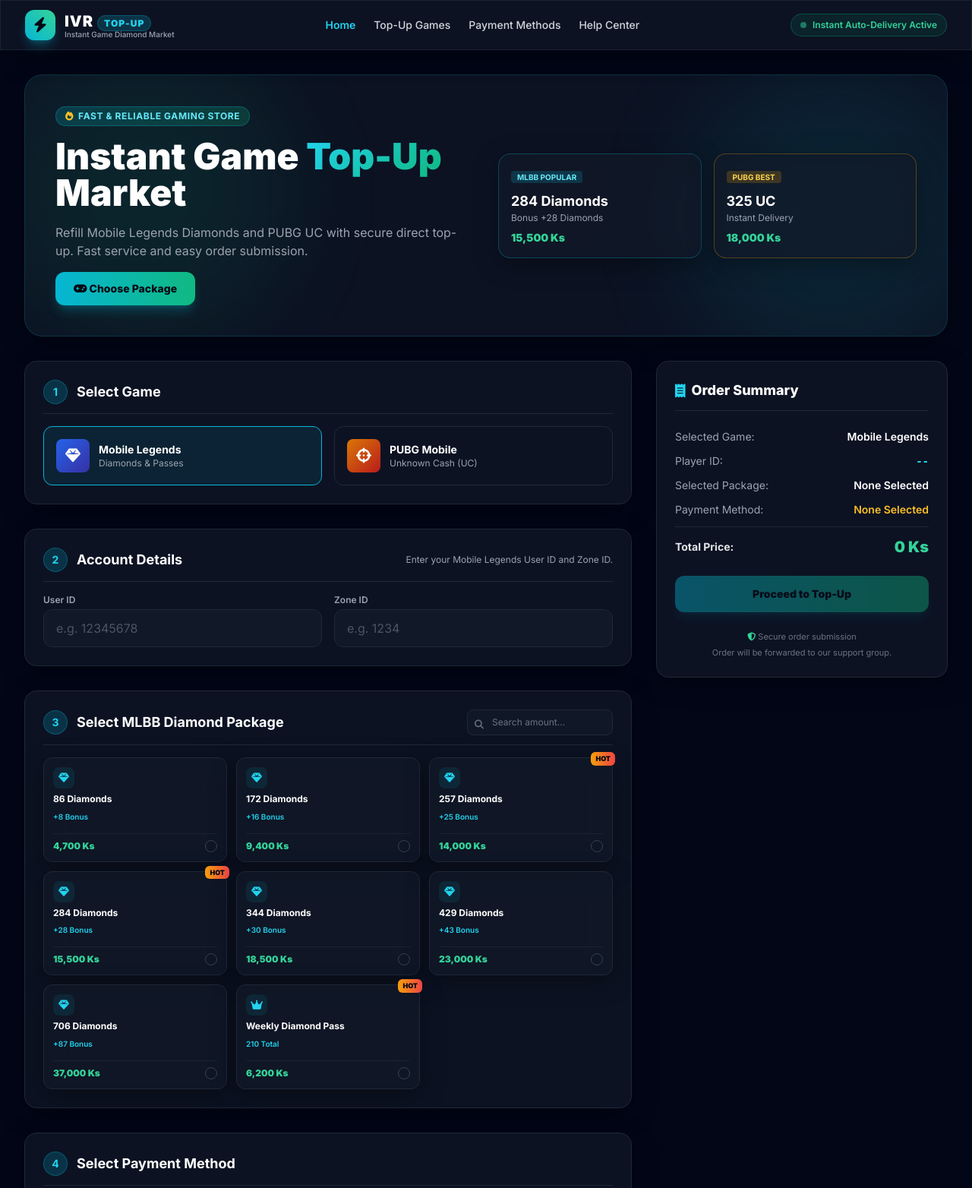
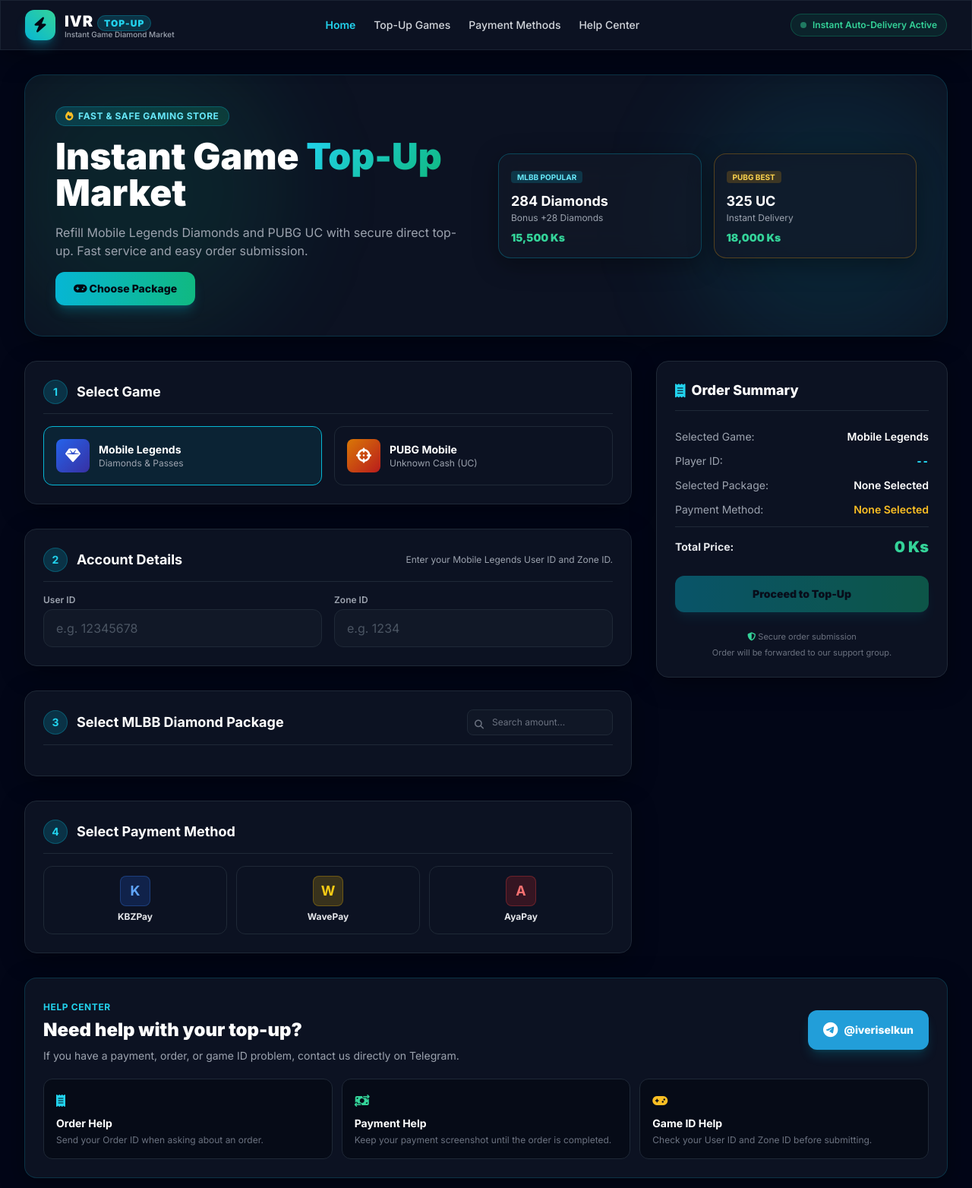
Before and after one commit to ngwemoe9162-ui/ivr-telegram-backend, a website: page index.html in a window 1280 px wide. Shown: the top 1564 px of the page at 76% size. Drawn offline with nearby package versions, Linux system fonts and the light colour scheme.

Commit message:
Update index.html

```diff
--- a/index.html
+++ b/index.html
@@ -53,7 +53,7 @@
 <div class="absolute -left-10 -top-10 w-96 h-96 bg-emerald-500/10 rounded-full blur-3xl pointer-events-none"></div>
 <div class="relative z-10 grid md:grid-cols-2 gap-8 items-center">
 <div class="space-y-4">
-<span class="inline-flex items-center gap-1.5 px-3 py-1 rounded-full bg-gradient-to-r from-cyan-500/20 to-emerald-500/20 border border-cyan-500/30 text-cyan-300 text-xs font-bold uppercase tracking-wider"><i class="fa-solid fa-fire text-amber-400"></i> Fast & Reliable Gaming Store</span>
+<span class="inline-flex items-center gap-1.5 px-3 py-1 rounded-full bg-gradient-to-r from-cyan-500/20 to-emerald-500/20 border border-cyan-500/30 text-cyan-300 text-xs font-bold uppercase tracking-wider"><i class="fa-solid fa-fire text-amber-400"></i> Fast & Safe Gaming Store</span>
 <h2 class="text-3xl md:text-5xl font-black leading-tight text-white">Instant Game <span class="text-gradient">Top-Up</span> Market</h2>
 <p class="text-gray-400 text-sm md:text-base leading-relaxed">Refill Mobile Legends Diamonds and PUBG UC with secure direct top-up. Fast service and easy order submission.</p>
 <button onclick="scrollToSection('gameSection')" class="px-6 py-3 rounded-xl bg-gradient-to-r from-cyan-500 to-emerald-500 hover:from-cyan-400 hover:to-emerald-400 text-gray-950 font-extrabold text-sm shadow-lg shadow-cyan-500/25 transition active:scale-95"><i class="fa-solid fa-gamepad"></i> Choose Package</button>
@@ -195,7 +195,8 @@
 {id:'pubg_2',name:'180 UC',bonus:'Instant',price:10200,icon:'fa-solid fa-crosshairs'},
 {id:'pubg_3',name:'325 UC',bonus:'+25 Bonus',price:18000,icon:'fa-solid fa-crosshairs',highlight:true},
 {id:'pubg_4',name:'660 UC',bonus:'+60 Bonus',price:35000,icon:'fa-solid fa-crosshairs',highlight:true},
-{id:'pubg_5',name:'1800 UC',bonus:'+300 Bonus',price:95000,icon:'fa-solid fa-crosshairs'}]
+{id:'pubg_5',name:'1800 UC',bonus:'+300 Bonus',price:95000,icon:'fa-solid fa-crosshairs'}
+{id:'pubg_5',name:'3600 UC',bonus:'+200 Bonus',price:185000,icon:'fa-solid fa-crosshairs'}]
 };
 
 let state={currentGame:'mlbb',selectedPackage:null,selectedPayment:null,userId:'',zoneId:'',slipFile:null,orderId:null};
```
